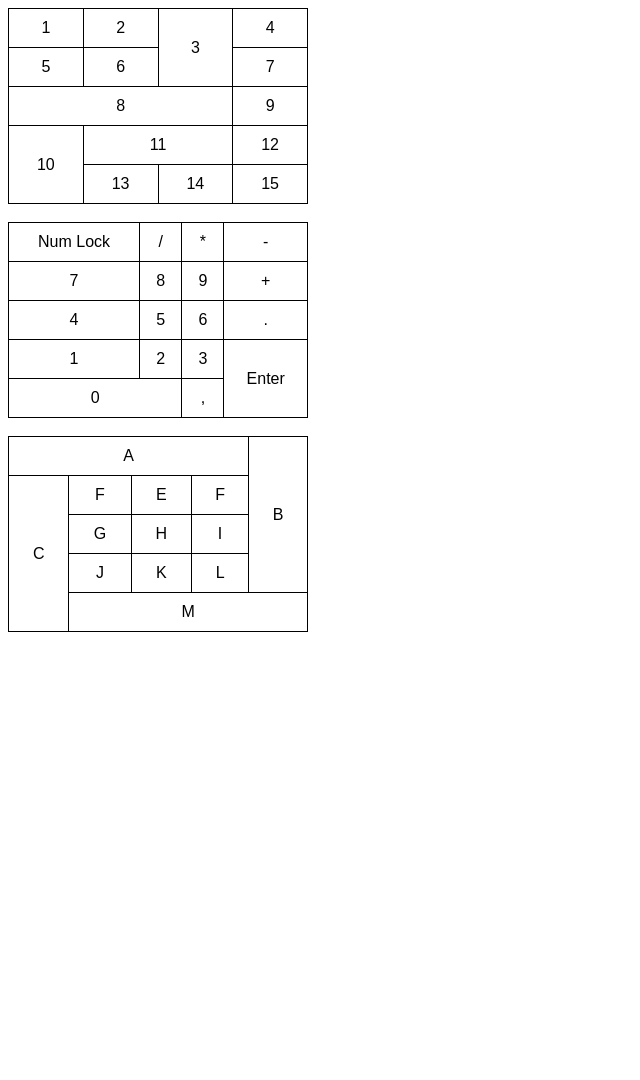
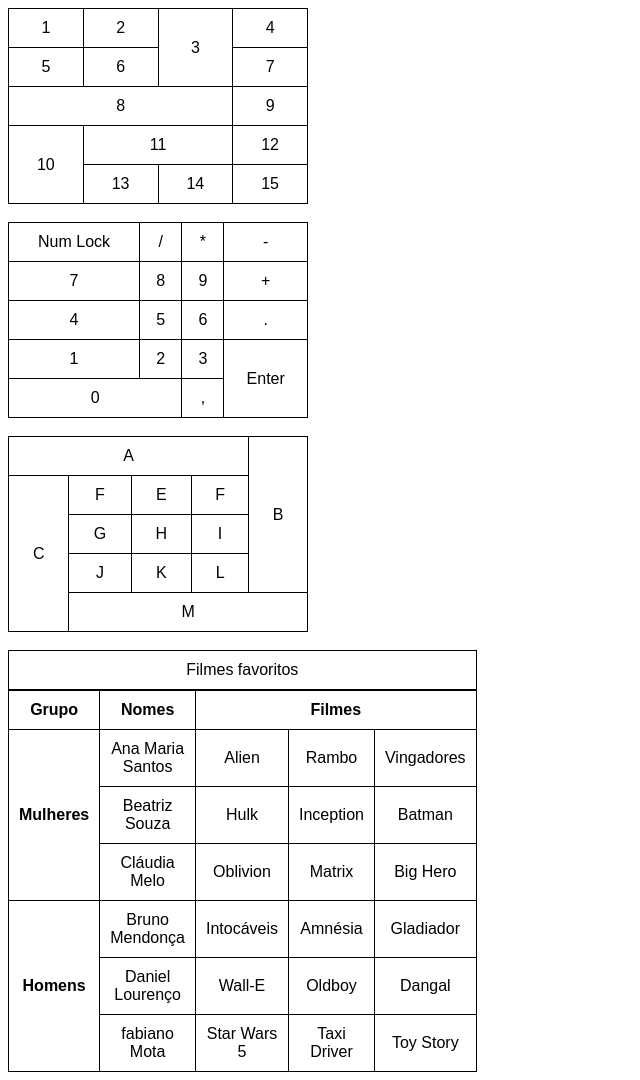
Before and after one commit to igorzwirtes/html-css, a plain HTML site: page desafios/d013/index.html in a window 1280 px wide. Shown: the whole page, without its empty margins (0-640 px from the left). Before the commit the page ends 800 px from the top, so only its background shows below. Drawn offline with Linux system fonts and the light colour scheme.

Commit message:
Update index.html

```diff
--- a/desafios/d013/index.html
+++ b/desafios/d013/index.html
@@ -13,12 +13,12 @@
             border-collapse: collapse;
             width: 300px;
         }
-        td {
+        td, th, caption {
             border: 1px solid black;
             padding: 10px;
             text-align: center;
         }
-        td:hover {
+        td:hover, th:hover, caption:hover {
             background-color: black;
             color: white;
         }
@@ -109,5 +109,56 @@
             <td colspan="4">M</td>
         </tr>
     </table>
+    <br>
+    <table>
+        <caption>Filmes favoritos</caption>
+        <thead>
+            <tr>
+                <th scope="col">Grupo</th>
+                <th scope="col">Nomes</th>
+                <th scope="col" colspan="3">Filmes</td>
+            </tr>
+        </thead>
+        <tbody>
+            <tr>
+                <th scope="row" rowspan="3">Mulheres</td>
+                <td>Ana Maria Santos</td>
+                <td>Alien</td>
+                <td>Rambo</td>
+                <td>Vingadores</td>
+            </tr>
+            <tr>
+                <td>Beatriz Souza</td>
+                <td>Hulk</td>
+                <td>Inception</td>
+                <td>Batman</td>
+            </tr>
+            <tr>
+                <td>Cláudia Melo</td>
+                <td>Oblivion</td>
+                <td>Matrix</td>
+                <td>Big Hero</td>
+            </tr>
+            <tr>
+                <th scope="row" rowspan="3">Homens</th>
+                <td>Bruno Mendonça</td>
+                <td>Intocáveis</td>
+                <td>Amnésia</td>
+                <td>Gladiador</td>
+            </tr>
+            <tr>
+                <td>Daniel Lourenço</td>
+                <td>Wall-E</td>
+                <td>Oldboy</td>
+                <td>Dangal</td>
+            </tr>
+            <tr>
+                <td>fabiano Mota</td>
+                <td>Star Wars 5</td>
+                <td>Taxi Driver</td>
+                <td>Toy Story</td>
+            </tr>
+        </tbody>
+    </table>
 </body>
 </html>
```
